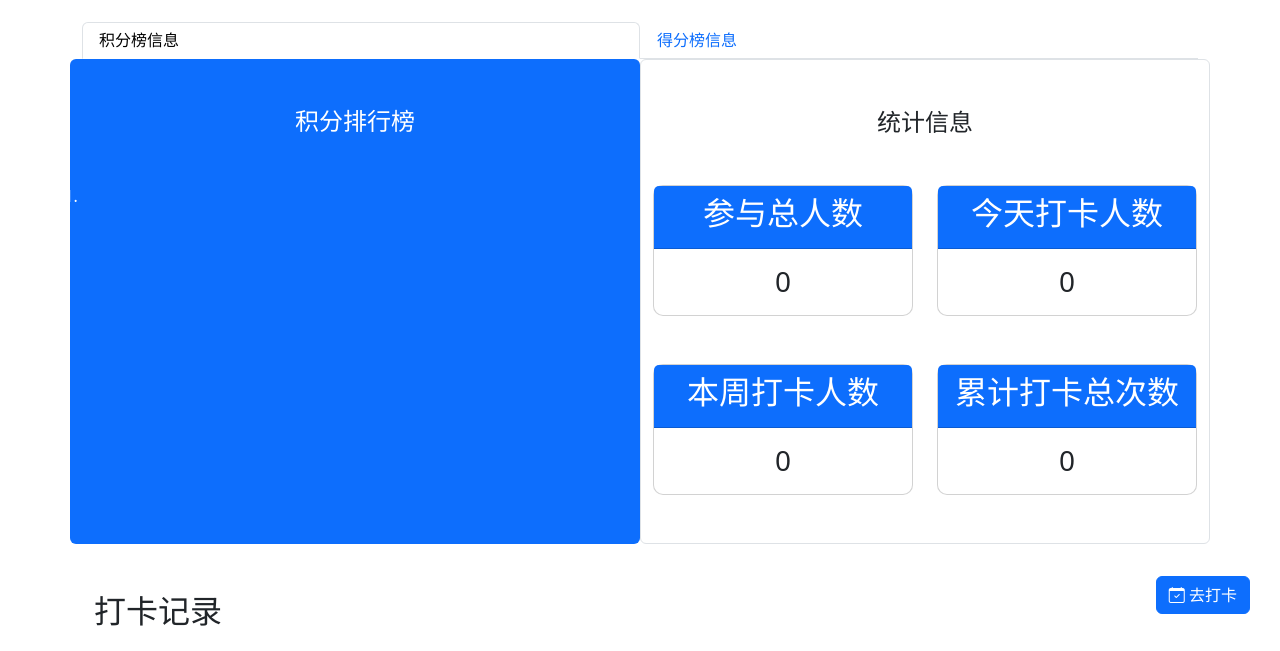
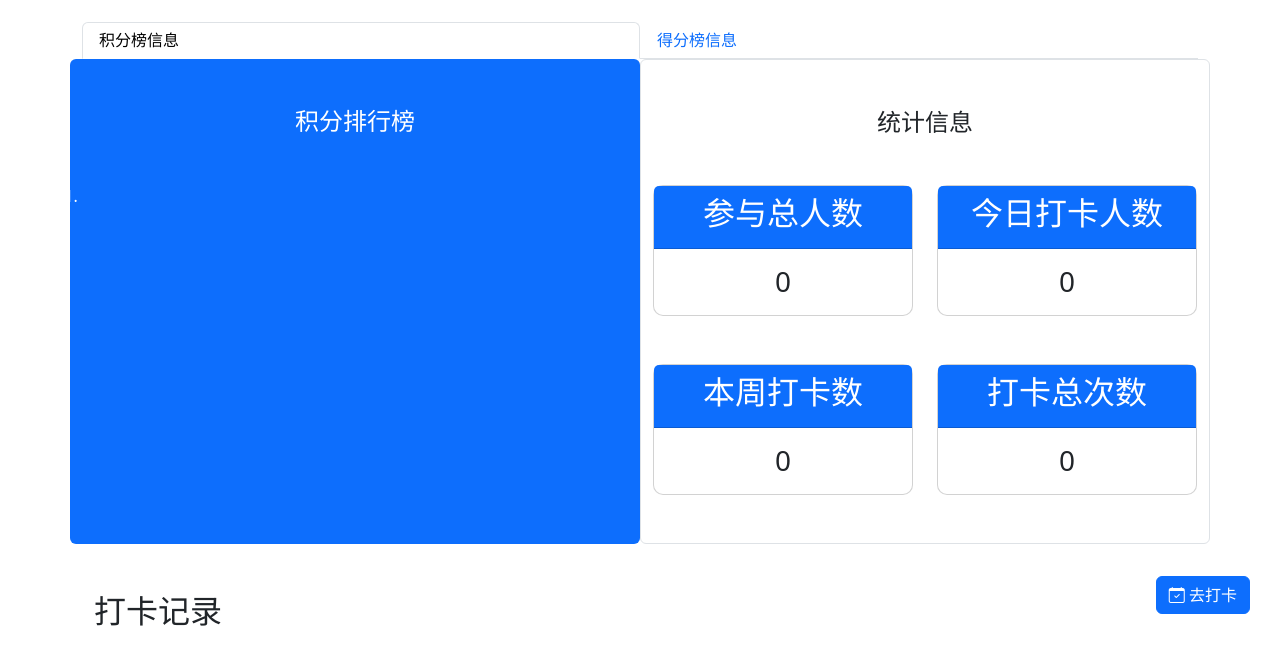
Before and after one commit to Myeeoo/Student_Calligraphy_practice, a Django app: page / in a window 1280 px wide. Shown: the part 156-807 px from the top of the page. Run offline with Django 4.2, Linux system fonts and the light colour scheme; data that the repository does not hold is empty; some libraries are stand-ins or nearby versions.

Commit message:
修复IOS设备无法显示打卡记录的问题

```diff
--- a/myapp/templates/dashboard.html
+++ b/myapp/templates/dashboard.html
@@ -160,7 +160,7 @@
                 <div class="col-md-6">
                   <div class="card mb-5 text-center" >
                     <div class="card-header bg-primary">
-                      <h2 class="card-title">今天打卡人数</h2>
+                      <h2 class="card-title">今日打卡人数</h2>
                     </div>
                     <div class="card-body">
                       <h3 class="card-text">{{ num_checkins_today }}</h3>
@@ -170,7 +170,7 @@
                 <div class="col-md-6">
                   <div class="card mb-5 text-center" >
                     <div class="card-header bg-primary">
-                      <h2 class="card-title">本周打卡人数</h2>
+                      <h2 class="card-title">本周打卡数</h2>
                     </div>
                     <div class="card-body">
                       <h3 class="card-text">{{ num_checkins_this_week }}</h3>
@@ -180,7 +180,7 @@
                 <div class="col-md-6">
                   <div class="card mb-5 text-center" >
                     <div class="card-header bg-primary">
-                      <h2 class="card-title">累计打卡总次数</h2>
+                      <h2 class="card-title">打卡总次数</h2>
                     </div>
                     <div class="card-body">
                       <h3 class="card-text">{{ num_checkins_total }}</h3>
@@ -236,13 +236,6 @@ $(document).ready(function() {
 const button = document.getElementById('load-more-button');
 const div = document.getElementById('DI');
 
-// 添加点击事件监听器
-button.addEventListener('click', function() {
-  // 点击按钮时，隐藏按钮并显示<div>
-  // button.style.display = 'none';
-  // div.style.display = 'block';
-});
-
 // 默认情况下，隐藏<div>
 div.style.display = 'none';
 });
@@ -256,6 +249,7 @@ function dashboard(request) {
   var loadMoreUrl = '{% url 'load_more_checkins' %}?page=' + currentPageNumber;  // 替换为您的URL
 
   loadMoreButton.click(function() {
+
     $.ajax({
       url: loadMoreUrl,
       type: 'GET',
@@ -295,9 +289,9 @@ function dashboard(request) {
 
 // 创建打卡记录元素的函数
 function createCheckinElement(checkinData) {
-  var checkinDate = new Date(checkinData.checkin_date);
-  // alert(checkinData.checkin_date)
-  // alert(checkinData)
+  var checkin_Date = moment(checkinData.checkin_date, 'YYYY-MM-DD HH:mm:ss').toDate();
+  //  alert(checkinData.checkin_date)
+  // alert(checkin_Date)
 
   // 创建日期格式化选项对象
   var options = {
@@ -309,11 +303,10 @@ function createCheckinElement(checkinData) {
     second: '2-digit',
     timeZone: 'Asia/Shanghai' // 设置时区为亚洲/上海
   };
-
+  var formattedDate1 = checkin_Date.toLocaleString();
+  var formattedDate = checkin_Date.toLocaleString('zh-CN', options);
   // 格式化日期
-  var formattedDate = new Intl.DateTimeFormat('zh-CN', options).format(checkinDate);
-  var formattedDate1 = checkinDate.toLocaleString();
-  var formattedDate2 = checkinDate.toLocaleString('zh-CN', options);
+  // var formattedDate = new Intl.DateTimeFormat('zh-CN', options).format(checkin_Date);
   var card = $('<div>').addClass('card mb-5');
   var cardHeader = $('<div>').addClass('card-header bg-primary');
 
```
